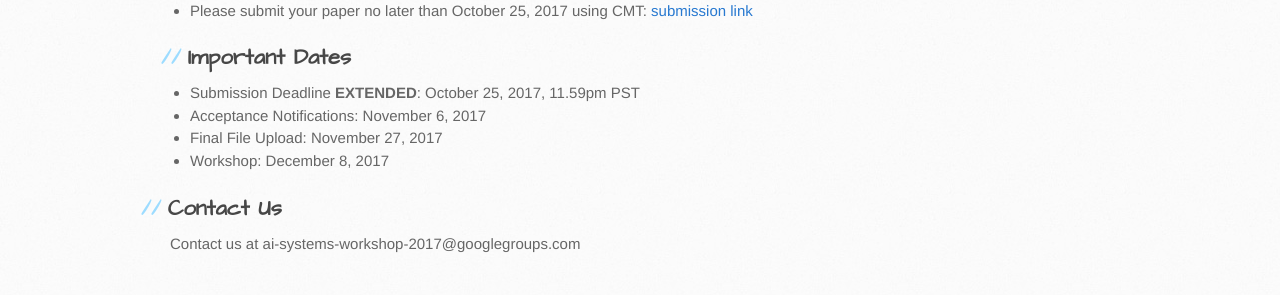
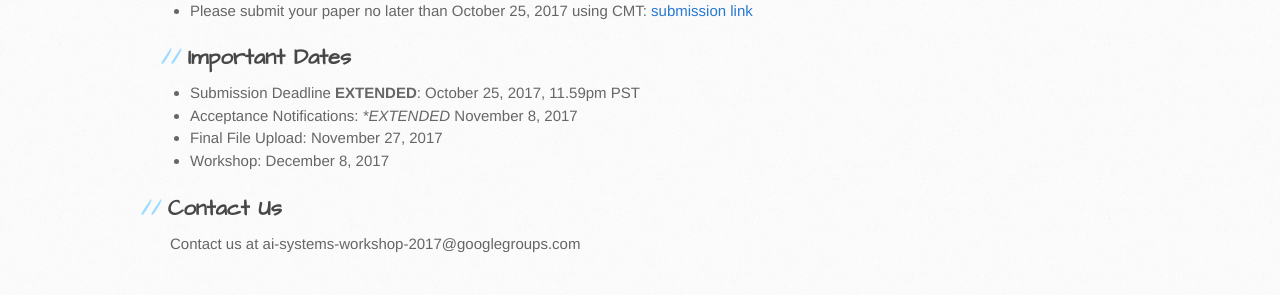
Before and after one commit to LearningSys/nips17, a Jekyll site: the page built from cfp.md, in a window 1280 px wide. Shown: the part 1333-1628 px from the top of the page. Built offline with Jekyll 4.4.1, drawn with Linux system fonts in a browser that asks for light colours; our own code applies the rules of GitHub Pages for plain Markdown files; the repository's description, which GitHub fills in, is left out.

Commit message:
Update cfp.md
extended author notification deadline

```diff
--- a/cfp.md
+++ b/cfp.md
@@ -26,7 +26,7 @@ We welcome submissions of up to 6 pages (not including references).
 * Please submit your paper no later than October 25, 2017 using CMT: [submission link](https://urldefense.proofpoint.com/v2/url?u=https-3A__cmt3.research.microsoft.com_MLSYS2017&d=DwIGaQ&c=5VD0RTtNlTh3ycd41b3MUw&r=jkIV1ekX5UbLBHAbbnf20g&m=etgua9_RnubL9Pqqvt1clQTBkpIIR-Vt5dTgaC6j4ms&s=dC7lpB-28jMCa3cCHP7rUptXynWKKDDxCyp-cz5--Eg&e=)
 ## Important Dates
 * Submission Deadline **EXTENDED**: October 25, 2017, 11.59pm PST
-* Acceptance Notifications: November 6, 2017
+* Acceptance Notifications: **EXTENDED* November 8, 2017
 * Final File Upload: November 27, 2017
 * Workshop: December 8, 2017
 
```
